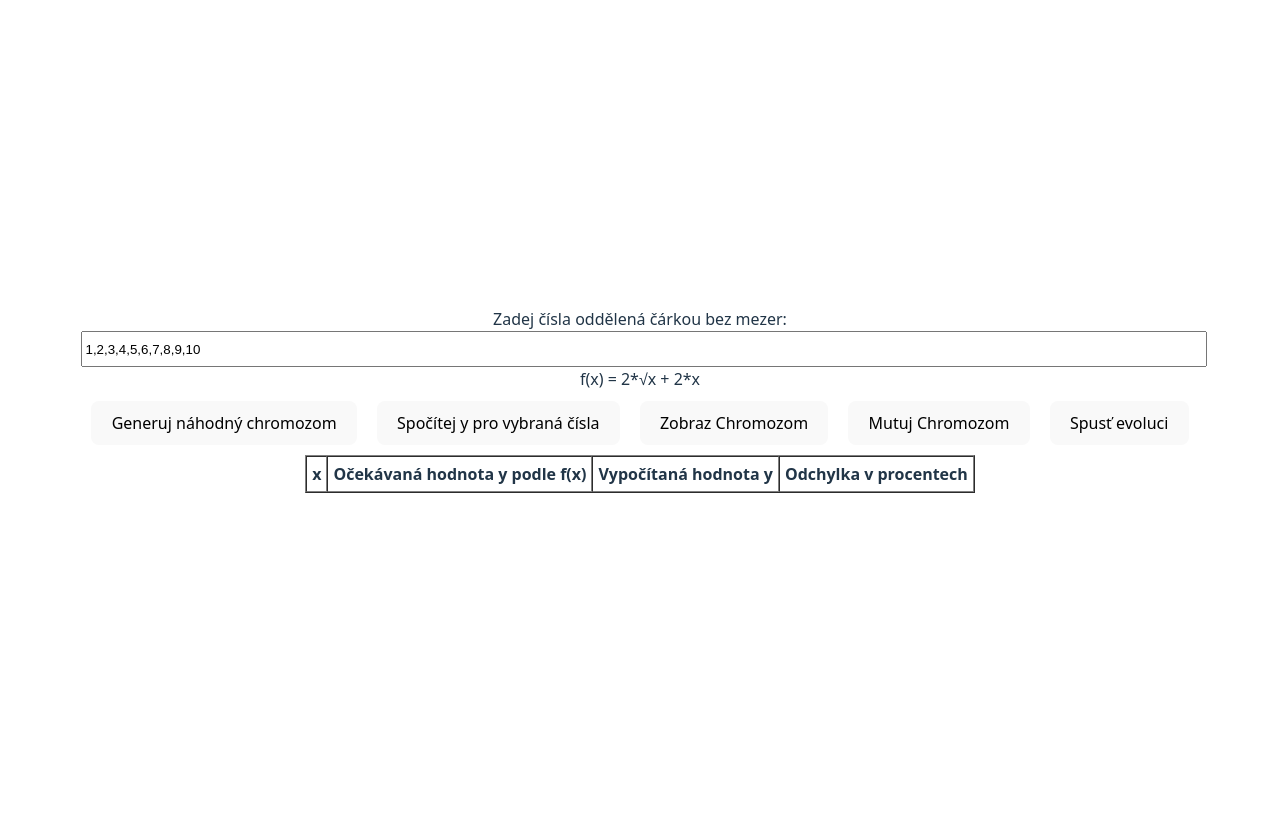
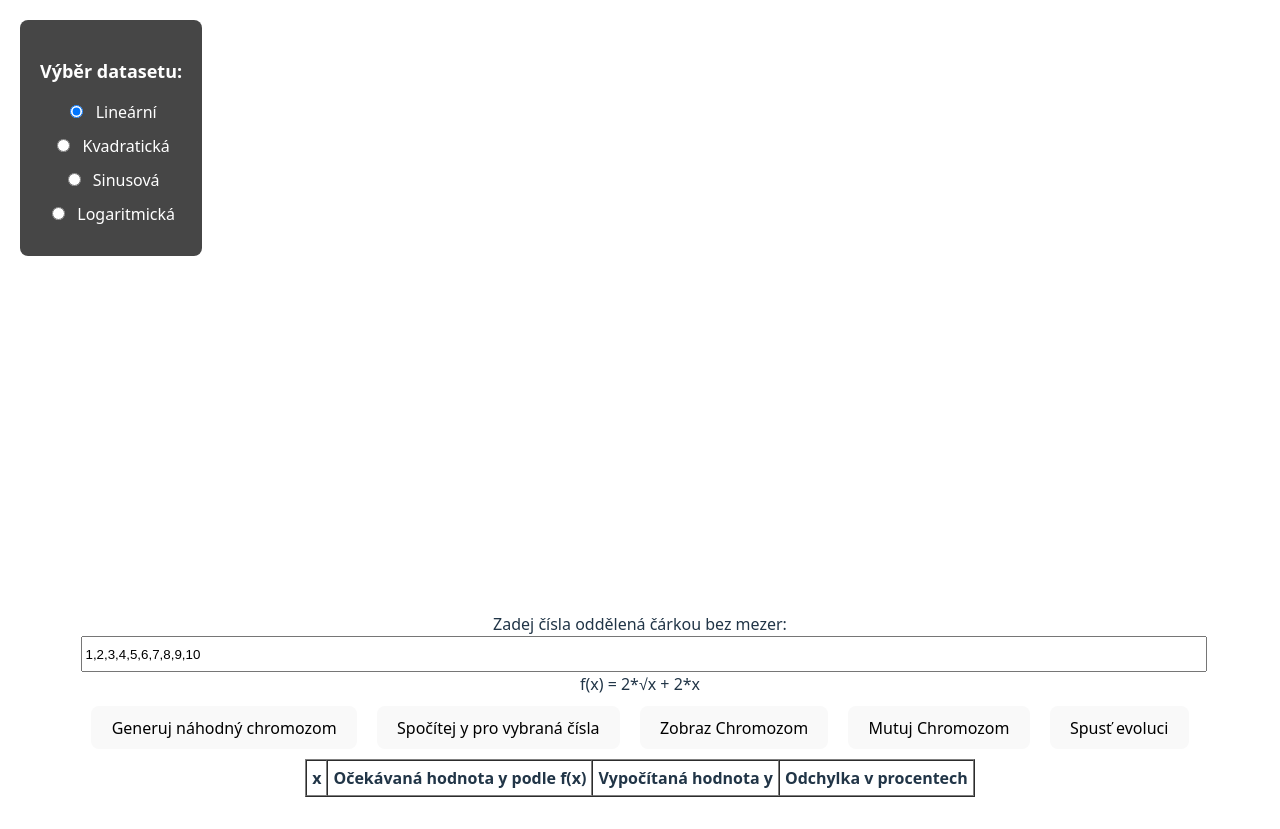
Before and after one commit to SimonSurynek/soc-regrese, a Vue app: page / in a window 1280 px wide. Before the commit the page ends 800 px from the top, so only its background shows below. Built offline with nearby package versions, Linux system fonts and the light colour scheme.

Commit message:
Evolucni fce s vyberem datsetu a grafem

```diff
--- a/package.json
+++ b/package.json
@@ -9,6 +9,7 @@
     "preview": "vite preview"
   },
   "dependencies": {
+    "chart.js": "^4.5.1",
     "vue": "^3.5.13"
   },
   "devDependencies": {
--- a/src/App.vue
+++ b/src/App.vue
@@ -1,5 +1,6 @@
 <script setup>
-import { ref } from 'vue'
+import { ref, onMounted, nextTick } from 'vue'
+import { Chart } from 'chart.js/auto'
 
 const log = ref("");
 
@@ -11,6 +12,37 @@ const zobrazit = ref(false);
 const VelikostChromozomu = 3;
 const PocetFci = 7;
 const lambda = 50;
+const vybranyDataset = ref('LinearniZavislost.csv');
+const nactenaData = ref([]);
+const chartCanvas = ref(null);
+let chartInstance = null;
+
+async function nactiDataset() {
+  try {
+    const response = await fetch(`${import.meta.env.BASE_URL}Datasets/${vybranyDataset.value}`);
+    const text = await response.text();
+
+    console.log('Raw text:', text);
+    console.log('Text length:', text.length);
+
+    // Normalizuj konce řádků - nahraď všechny \r\n a \r za \n
+    const normalizedText = text.replace(/\r\n/g, '\n').replace(/\r/g, '\n');
+    const lines = normalizedText.trim().split('\n');
+
+    console.log('Lines:', lines);
+    console.log('Lines count:', lines.length);
+
+    nactenaData.value = lines.slice(1).map(line => {
+      const [x, y] = line.split(';').map(Number);
+      console.log('Parsed:', { x, y });
+      return { x, y };
+    });
+
+    console.log('Načtená data:', nactenaData.value);
+  } catch (error) {
+    console.error('Chyba:', error);
+  }
+}
 
 // ----- Generování chromozomu -----
 function GenerovaniChromozomu() {
@@ -21,7 +53,7 @@ function GenerovaniChromozomu() {
 
     if (i === 0) {
       const in1 = 0; // valX
-      const in2 = [1000, 1001, 1002, 1003, 1004, 1005][Math.floor(Math.random() * 6)];
+      const in2 = [1005,1006,1007,1008,1009,1010][Math.floor(Math.random() * 6)];
       const fn = Math.floor(Math.random() * PocetFci);
       chrom.push(in1, in2, fn);
       continue;
@@ -31,7 +63,8 @@ function GenerovaniChromozomu() {
       PovoleneVstupy.push(x + 1);
     }
 
-    PovoleneVstupy.push(1000, 1001, 1002, 1003, 1004, 1005);
+    PovoleneVstupy.push(1005,1006,1007,1008,1009,1010);
+
 
     const in1 = PovoleneVstupy[Math.floor(Math.random() * PovoleneVstupy.length)];
     const in2 = PovoleneVstupy[Math.floor(Math.random() * PovoleneVstupy.length)];
@@ -49,13 +82,19 @@ function GenerovaniChromozomu() {
 // ----- Vyhodnocení chromozomu -----
 function chrom_evaluate(chrom, valX) {
   const values = [];
+ /* values[1000] = -10;
+  values[1001] = -5;
+  values[1002] = -2;
+  values[1003] = -1;
+  values[1004] = -0.5;
+  */
   values[0] = valX;
-  values[1000] = 0;
-  values[1001] = 1;
-  values[1002] = 0.5;
-  values[1003] = 2;
-  values[1004] = 5;
-  values[1005] = 10;
+  values[1005] = 0;
+  values[1006] = 0.5;
+  values[1007] = 1;
+  values[1008] = -2;
+  values[1009] = 5;
+  values[1010] = -0.5;
 
   for (let i = 0; i < COLS; i++) {
     let in1 = chrom[i * VelikostChromozomu + 0];
@@ -91,11 +130,12 @@ const HodnotyY = ref([]);
 
 // ----- Výpočet Y podle chromozomu -----
 function PocitaniY() {
-  const cisla = vstupniCisla.value.split(',').map(Number);
+  if (nactenaData.value.length === 0) return;
 
-  HodnotyY.value = cisla.map(x => ({
-    x,
-    y: chrom_evaluate(chromozom.value, x)
+  HodnotyY.value = nactenaData.value.map(item => ({
+    x: item.x,
+    ySpravne: item.y,
+    yVypoctene: chrom_evaluate(chromozom.value, item.x)
   }));
 }
 
@@ -118,16 +158,21 @@ function MutaceChromozomu(chrom) {
 
 // ----- Fitness funkce -----
 function VypocitejFitness(chrom) {
-  const cisla = vstupniCisla.value.split(',').map(Number);
+  if (nactenaData.value.length === 0) return 0;
+
   let mse = 0;
-  for (let x=0; x<cisla.length; x++){
-    const predikovaneY = chrom_evaluate(chrom, cisla[x]);
-    const spravneY = 2 * Math.sqrt(cisla[x]) + 2 * cisla[x];
+  for (let i = 0; i < nactenaData.value.length; i++) {
+    const { x, y: spravneY } = nactenaData.value[i];
+    const predikovaneY = chrom_evaluate(chrom, x); //Vyzkouset jestli se predY rovnaji jestlinjo tak dat oenalizaci
     const chyba = predikovaneY - spravneY;
     mse += Math.pow(chyba, 2);
   }
-  mse /= cisla.length;
-  return 1 / (1 + mse);
+  mse /= nactenaData.value.length;
+  //Penalizace cistych konstant
+  const pouziteVstupy = chrom.some(v => v === 0);
+  if (!pouziteVstupy) mse = Infinity; // 50 % trest
+  return -mse;
+
 }
 
 // ----- Evoluční algoritmus -----
@@ -155,12 +200,120 @@ function EvolucniAlgoritmus() {
   chromozom.value = [...bestOffspring];
   ZobrazHodnotu();
   PocitaniY();
+
 }
 
+function updateChart() {
+  if (!chartCanvas.value || nactenaData.value.length === 0) return;
+
+  // Zničit starý graf, pokud existuje
+  if (chartInstance) {
+    chartInstance.destroy();
+  }
+
+  // Data z excelu (modré body)
+  const scatterData = nactenaData.value.map(item => ({
+    x: item.x,
+    y: item.y
+  }));
+
+  // Vypočtená data z naučené funkce (červená křivka)
+  const lineData = nactenaData.value.map(item => ({
+    x: item.x,
+    y: chrom_evaluate(chromozom.value, item.x)
+  }));
+
+  // Vytvoř nový graf
+  chartInstance = new Chart(chartCanvas.value, {
+    type: 'scatter',
+    data: {
+      datasets: [
+        {
+          label: 'Správná data (CSV)',
+          data: scatterData,
+          backgroundColor: 'rgba(54, 162, 235, 0.8)',
+          borderColor: 'rgba(54, 162, 235, 1)',
+          pointRadius: 6,
+          type: 'scatter'
+        },
+        {
+          label: 'Naučená funkce',
+          data: lineData,
+          backgroundColor: 'rgba(255, 99, 132, 0.2)',
+          borderColor: 'rgba(255, 99, 132, 1)',
+          borderWidth: 2,
+          pointRadius: 0,
+          type: 'line',
+          tension: 0.4
+        }
+      ]
+    },
+    options: {
+      responsive: true,
+      maintainAspectRatio: false,
+      plugins: {
+        title: {
+          display: true,
+          text: 'Symbolická regrese - Porovnání',
+          font: { size: 18 }
+        },
+        legend: {
+          display: true,
+          position: 'top'
+        }
+      },
+      scales: {
+        x: {
+          title: {
+            display: true,
+            text: 'x'
+          }
+        },
+        y: {
+          title: {
+            display: true,
+            text: 'y'
+          }
+        }
+      }
+    }
+  });
+}
+
+nactiDataset();
 </script>
 
 <template>
-  <div>
+
+<div id="VyberDatasetu">
+  <h3>Výběr datasetu:</h3>
+
+  <label>
+    <input type="radio" v-model="vybranyDataset" value="LinearniZavislost.csv" @change="nactiDataset">
+    Lineární
+  </label>
+
+  <label>
+    <input type="radio" v-model="vybranyDataset" value="KvadratickaZavislost.csv" @change="nactiDataset">
+    Kvadratická
+  </label>
+
+  <label>
+    <input type="radio" v-model="vybranyDataset" value="SinusovaZavislost.csv" @change="nactiDataset">
+    Sinusová
+  </label>
+
+  <label>
+    <input type="radio" v-model="vybranyDataset" value="LogaritmickaZavislost.csv" @change="nactiDataset">
+    Logaritmická
+  </label>
+</div>
+
+    <div style="width: 80%; max-width: 800px; height: 500px; margin: 40px auto;">
+      <canvas ref="chartCanvas"></canvas>
+    </div>
+
+
     <label for="cisla">Zadej čísla oddělená čárkou bez mezer:</label><br />
     <input id="cisla" type="text" v-model="vstupniCisla" /><br />
     <div>f(x) = 2*√x + 2*x</div>
@@ -182,20 +335,49 @@ function EvolucniAlgoritmus() {
           <th>Odchylka v procentech</th>
         </tr>
       </thead>
-      <tbody>
+     <tbody>
         <tr v-for="hodnota in HodnotyY" :key="hodnota.x">
           <td>{{ hodnota.x }}</td>
-          <td>{{ (2 * Math.sqrt(hodnota.x) + 2 * hodnota.x).toFixed(2) }}</td>
-          <td>{{ hodnota.y.toFixed(2) }}</td>
-          <td>{{ (100 / (2 * Math.sqrt(hodnota.x) + 2 * hodnota.x) * hodnota.y - 100).toFixed(2)  + "%" }}</td>
+          <td>{{ hodnota.ySpravne?.toFixed(2) ?? 'N/A' }}</td>
+          <td>{{ hodnota.yVypoctene?.toFixed(2) ?? 'N/A' }}</td>
+          <td>{{ hodnota.ySpravne ? ((hodnota.yVypoctene / hodnota.ySpravne - 1) * 100).toFixed(2) + '%' : 'N/A' }}</td>
         </tr>
       </tbody>
     </table>
-  </div>
+
 </template>
 
 <style scoped>
 #cisla { width: 100%; height: 30px; }
 button { text-align: center; margin: 10px; }
 table { margin:auto; }
+
+#VyberDatasetu {
+  position: absolute;
+  top: 20px;
+  left: 20px;
+  background: rgba(50, 50, 50, 0.9);
+  padding: 20px;
+  border-radius: 8px;
+  box-shadow: 0 2px 10px rgba(255,255,255,0.1);
+}
+
+#VyberDatasetu h3 {
+  margin-bottom: 15px;
+  font-size: 18px;
+  color: white;
+}
+
+#VyberDatasetu label {
+  display: block;
+  margin-bottom: 10px;
+  cursor: pointer;
+  font-size: 16px;
+  color: white;
+}
+
+#VyberDatasetu input[type="radio"] {
+  margin-right: 8px;
+  cursor: pointer;
+}
 </style>
--- a/vite.config.js
+++ b/vite.config.js
@@ -3,5 +3,6 @@ import vue from '@vitejs/plugin-vue'
 
 // https://vite.dev/config/
 export default defineConfig({
+  base: '/soc-regrese/',
   plugins: [vue()],
 })
```
Also changed, not shown: public/Datasets/KvadratickaZavislost.csv (added), public/Datasets/LinearniZavislost.csv (added), public/Datasets/LogaritmickaZavislost.csv (added), public/Datasets/SinusovaZavislost.csv (added), 1 other file (tests, documents, lock files or other folders).
